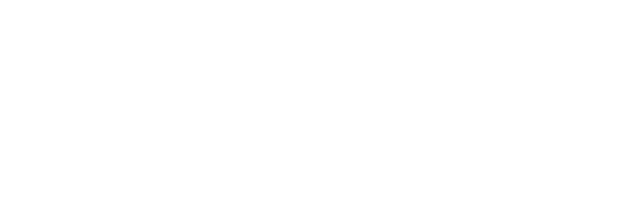
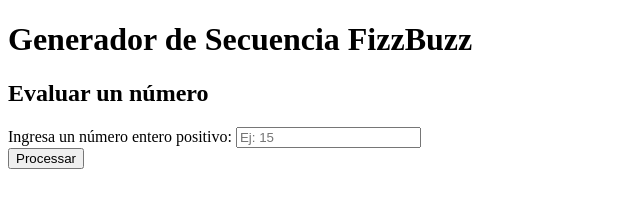
Before and after one commit to mirelledesa/test-challenger, a plain HTML site: page index.html in a window 1280 px wide. Shown: the whole page, without its empty margins (0-640 px from the left). Drawn offline with Linux system fonts and the light colour scheme.

Commit message:
feat: creat form section - html

```diff
--- a/index.html
+++ b/index.html
@@ -3,9 +3,29 @@
 <head>
     <meta charset="UTF-8">
     <meta name="viewport" content="width=device-width, initial-scale=1.0">
-    <title>Document</title>
+    <title>Generador</title>
 </head>
 <body>
+   <main class="container">
+        <header>
+            <h1> Generador de Secuencia FizzBuzz </h1>
+        </header>
 
+        <!-- Section: Single Number Evaluation -->
+         <section class="form-section" aria-labelledby="form-heading">
+            <h2 id="form-heading">Evaluar un número</h2>
+            <form id="fizzbuzz-form">
+                <div class="form-group">
+                    <label for="number-input">Ingresa un número entero positivo:</label>
+                    <input type="number" id="number-input" placeholder="Ej: 15" min="1">
+                </div>
+                <button type="submit" id="btn-submit">Processar</button>
+            </form>
+            <p id="error-message" class="error-msg" role="alert" aria-live="assertive"></p>
+         </section>
+
+         <!-- Section: Single Result Display -->
+
+   </main>
 </body>
 </html>
```
